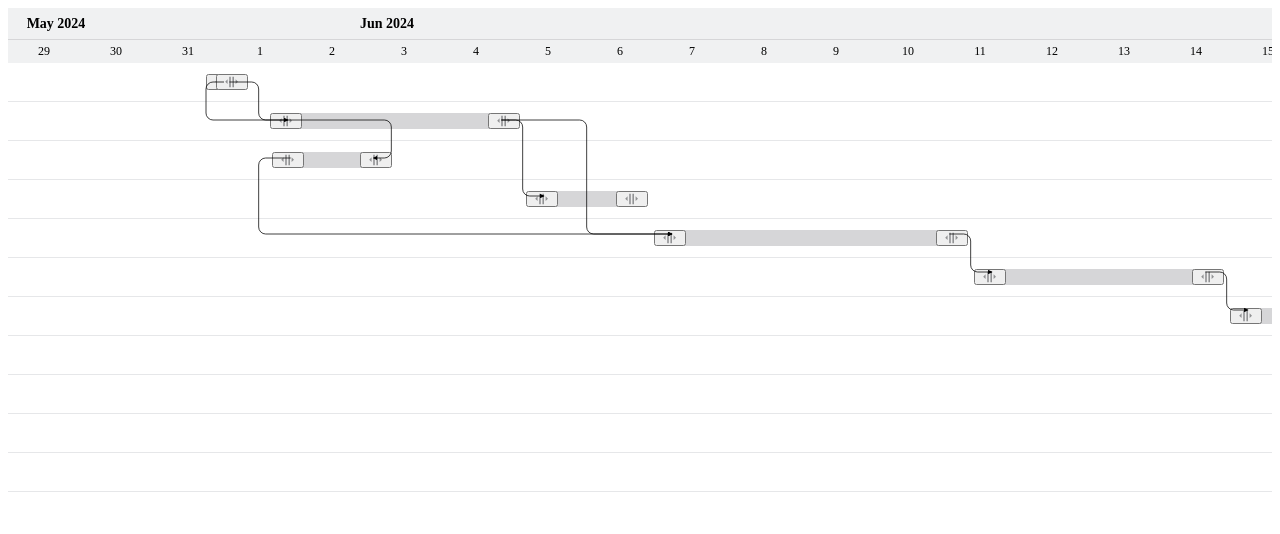
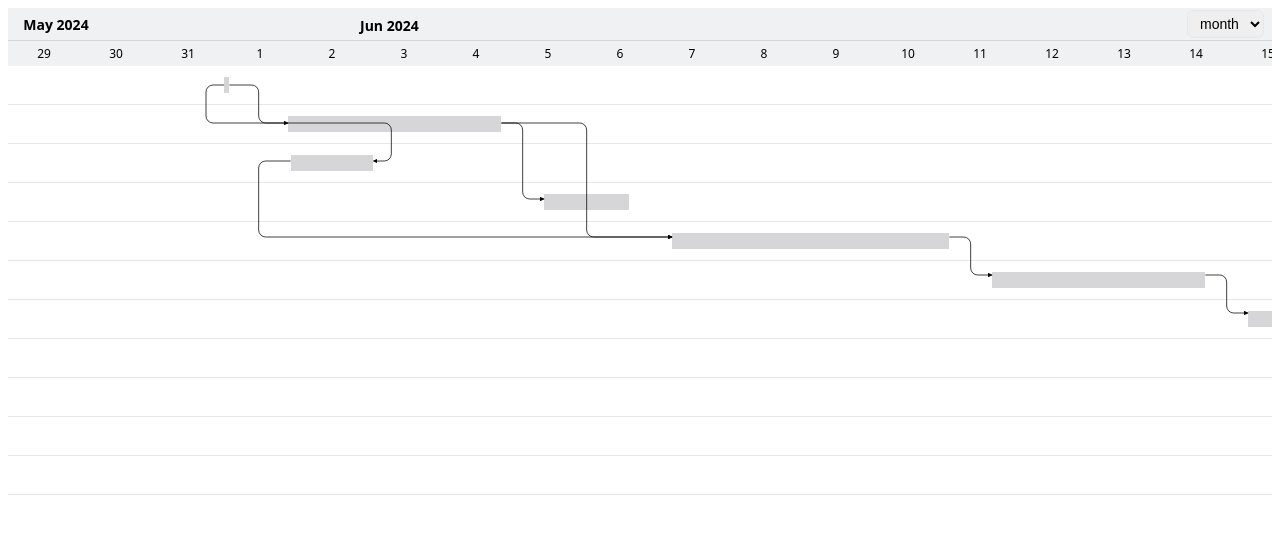
Before and after one commit to jaeungkim/gantt-chart, a React (Vite) app: page / in a window 1280 px wide. Shown: the top 534 px of the page. Built offline with nearby package versions, Linux system fonts and the light colour scheme.

Commit message:
chore: polished styling

```diff
--- a/package.json
+++ b/package.json
@@ -1,6 +1,6 @@
 {
   "name": "@jaeungkim/gantt-chart",
-  "version": "0.1.6",
+  "version": "0.1.7",
   "private": false,
   "type": "module",
   "main": "dist/index.cjs.js",
--- a/src/components/GanttChartHeader.tsx
+++ b/src/components/GanttChartHeader.tsx
@@ -12,6 +12,7 @@ interface GanttChartHeaderProps {
   bottomRowCells: GanttBottomRowCell[];
   selectedScale: GanttScaleKey;
   scrollRef: React.RefObject<HTMLDivElement>;
+  // setSelectedScale: (scale: GanttScaleKey) => void;
 }
 
 const GanttChartHeader: React.FC<GanttChartHeaderProps> = ({
@@ -116,7 +117,7 @@ const GanttChartHeader: React.FC<GanttChartHeaderProps> = ({
               alignItems: 'center',
               justifyContent: 'center',
               backgroundColor: '#F0F1F2',
-              borderBottom: '1px solid #D6D6D8',
+              // borderBottom: '1px solid #D6D6D8',
               fontSize: '0.875rem',
               fontWeight: 'bold',
             }}
@@ -141,7 +142,7 @@ const GanttChartHeader: React.FC<GanttChartHeaderProps> = ({
                   fontWeight: 'bold',
                   textAlign: 'left',
                   width: `${group.widthPx}px`,
-                  borderBottom: '1px solid #D6D6D8',
+                  // borderBottom: '1px solid #D6D6D8',
                   backgroundColor: '#F0F1F2',
                 }}
               >
@@ -163,6 +164,7 @@ const GanttChartHeader: React.FC<GanttChartHeaderProps> = ({
         <div
           // className="flex"
           style={{
+            borderTop: '1px solid #D6D6D8',
             display: 'flex',
           }}
         >
--- a/src/pages/Gantt.tsx
+++ b/src/pages/Gantt.tsx
@@ -1,7 +1,8 @@
 import GanttChartHeader from 'components/GanttChartHeader';
-import { NODE_HEIGHT } from 'constants/gantt';
+import { GANTT_SCALE_CONFIG, NODE_HEIGHT } from 'constants/gantt';
 import { useEffect, useRef, useState } from 'react';
 import { useGanttStore } from 'stores/store';
+import { GanttScaleKey } from 'types/gantt';
 import { Task } from 'types/task';
 import { setupTimelineStructure } from 'utils/timeline';
 import { tasks as sourceTasks } from '../../db.json';
@@ -77,6 +78,7 @@ function Gantt({ tasks, onTasksChange, ganttHeight, columnWidth }: GanttProps) {
         height: `${ganttHeightState}px`,
         width: '100%', // let parent control width
         backgroundColor: '#FFF',
+        fontFamily: 'Noto Sans, sans-serif',
       }}
     >
       <div
@@ -98,19 +100,23 @@ function Gantt({ tasks, onTasksChange, ganttHeight, columnWidth }: GanttProps) {
             flexDirection: 'column',
           }}
         >
-          {/* <div
+          <div
             style={{
+              position: 'fixed',
+              top: '10px',
+              right: '16px',
+              zIndex: 50,
               display: 'flex',
               justifyContent: 'flex-end',
               alignItems: 'center',
-              padding: '4px 8px',
-              backgroundColor: '#FFF',
-              borderBottom: '1px solid #E6E7E9',
+              // padding: '4px 8px',
+              // backgroundColor: '#FFF',
+              // borderBottom: '1px solid #E6E7E9',
             }}
           >
             <select
               style={{
-                backgroundColor: '#FFF',
+                // backgroundColor: '#FFF',
                 padding: '4px 8px',
                 fontSize: '0.875rem',
                 borderRadius: '6px',
@@ -128,7 +134,7 @@ function Gantt({ tasks, onTasksChange, ganttHeight, columnWidth }: GanttProps) {
                 </option>
               ))}
             </select>
-          </div> */}
+          </div>
           {/* Shared scroll container */}
           <div
             ref={scrollRef}
@@ -153,6 +159,7 @@ function Gantt({ tasks, onTasksChange, ganttHeight, columnWidth }: GanttProps) {
                 bottomRowCells={bottomRowCells}
                 selectedScale={selectedScale}
                 scrollRef={scrollRef as React.RefObject<HTMLDivElement>}
+                // setSelectedScale={setSelectedScale}
               />
 
               {/* Bars */}
--- a/src/pages/GanttBar.tsx
+++ b/src/pages/GanttBar.tsx
@@ -5,6 +5,7 @@ import {
   useGanttBarLeftHandleDrag,
   useGanttBarRightHandleDrag,
 } from 'hooks/useGanttBarDrag';
+import { useState } from 'react';
 import { useGanttStore } from 'stores/store';
 import { RenderedDependency, Task, TaskTransformed } from 'types/task';
 import { getSmartGanttPath } from 'utils/arrowPath';
@@ -16,6 +17,9 @@ interface GanttBarProps {
 }
 
 function GanttBar({ allTasks, currentTask, onTasksChange }: GanttBarProps) {
+  const [leftHovered, setLeftHovered] = useState(false);
+  const [rightHovered, setRightHovered] = useState(false);
+
   const { onDragStart: onBarDragStart, tempLeft: tempLeftForBar } =
     useGanttBarDrag(currentTask, currentTask.barLeft, onTasksChange);
 
@@ -68,26 +72,30 @@ function GanttBar({ allTasks, currentTask, onTasksChange }: GanttBarProps) {
     <button
       type="button"
       onMouseDown={onLeftHandleDragStart}
-      // className="absolute top-0 flex h-full cursor-w-resize items-center justify-center opacity-0 hover:opacity-100"
+      onMouseEnter={() => setLeftHovered(true)}
+      onMouseLeave={() => setLeftHovered(false)}
       style={{
         position: 'absolute',
         top: 0,
-        display: 'flex',
-        cursor: 'w-resize',
-        alignItems: 'center',
-        justifyContent: 'center',
-        opacity: 100,
         left: '-1.15rem',
         width: '2rem',
         height: '100%',
+        display: 'flex',
+        alignItems: 'center',
+        justifyContent: 'center',
+        cursor: 'w-resize',
+        background: 'transparent',
+        border: 'none',
+        padding: 0,
       }}
     >
       <HandleIcon
-        // className="size-6"
         style={{
           height: '1.5rem',
           width: '1.5rem',
           fill: '#919294',
+          opacity: leftHovered ? 1 : 0,
+          // transition: 'opacity 50ms ease-in-out',
         }}
       />
     </button>
@@ -97,24 +105,30 @@ function GanttBar({ allTasks, currentTask, onTasksChange }: GanttBarProps) {
     <button
       type="button"
       onMouseDown={onRightHandleDragStart}
-      // className="absolute top-0 flex h-full cursor-w-resize items-center justify-center opacity-0 hover:opacity-100"
+      onMouseEnter={() => setRightHovered(true)}
+      onMouseLeave={() => setRightHovered(false)}
       style={{
         position: 'absolute',
         top: 0,
-        display: 'flex',
-        cursor: 'w-resize',
-        alignItems: 'center',
-        justifyContent: 'center',
-        opacity: 100,
         right: '-1.15rem',
         width: '2rem',
         height: '100%',
+        display: 'flex',
+        alignItems: 'center',
+        justifyContent: 'center',
+        cursor: 'w-resize',
+        background: 'transparent',
+        border: 'none',
+        padding: 0,
       }}
     >
       <HandleIcon
-        className="size-6"
         style={{
+          height: '1.5rem',
+          width: '1.5rem',
           fill: '#919294',
+          opacity: rightHovered ? 1 : 0,
+          // transition: 'opacity 150ms ease-in-out',
         }}
       />
     </button>
```
